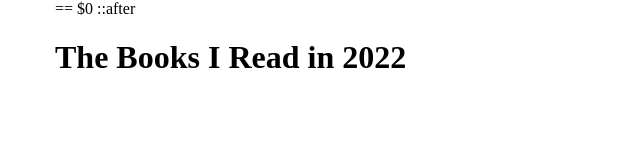
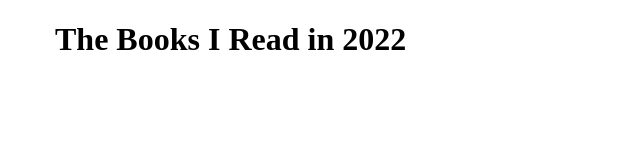
Before and after one commit to Matta-JJ/BooksIveReadPage, a plain HTML site: page index.html in a window 1280 px wide. Shown: the whole page, without its empty margins (0-640 px from the left). Drawn offline with Linux system fonts and the light colour scheme.

Commit message:
took away after and $0

```diff
--- a/index.html
+++ b/index.html
@@ -7,9 +7,9 @@
 
     <body>
         <div class="container">
-            <div class="row"> == $0
+            <div class="row">
                 <h1 class="col-xs-12">The Books I Read in 2022</h1>
-                ::after
+
             </div>
 
         </div>
```
